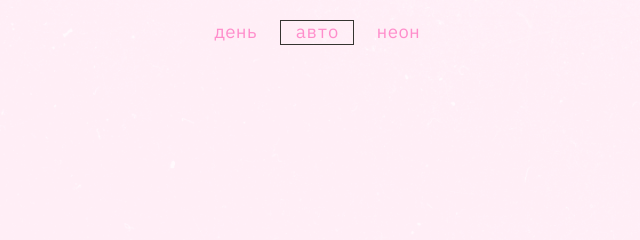
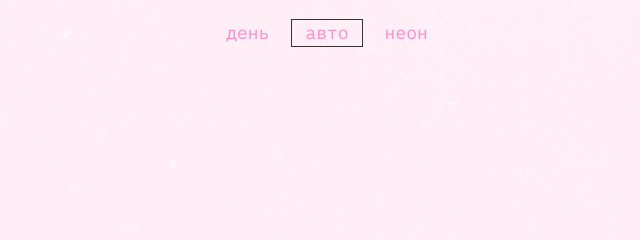
Before and after one commit to annaf24/slozhno-sosredotochitsya, a plain HTML site: page index.html in a window 1280 px wide. Shown: the top 240 px of the page, 313-953 px from the left. Drawn offline with Linux system fonts and the light colour scheme.

Commit message:
Исправлено отображение блоков

```diff
--- a/styles/style.css
+++ b/styles/style.css
@@ -35,11 +35,14 @@
 
 .header__theme-menu-button {
   padding: 1.5px 13px;
+  height: 26px;
+  font-size: inherit;
+  font-weight: 400;
   line-height: 1;
   color: var(--accent-color, #ff0070);
   text-transform: lowercase;
   background: transparent;
-  border: 1px solid transparent;
+  border: 0;
   cursor: pointer;
 }
 .header__theme-menu-button:focus {
@@ -164,6 +167,7 @@
   }
 
   .header__theme-menu-list {
+    margin-inline-start: 20px;
     flex-direction: row;
   }
 
@@ -292,7 +296,7 @@
   }
 
   .section {
-    grid-template-columns: clamp(236px, calc(100% / 3.2), 315px) 1fr;
+    grid-template-columns: clamp(236px, calc(100% / 3.1), 315px) 1fr;
   }
 
   .section__article-list-what {
```
